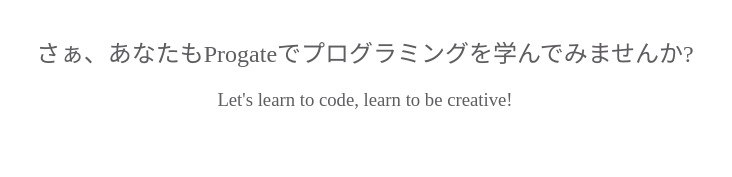
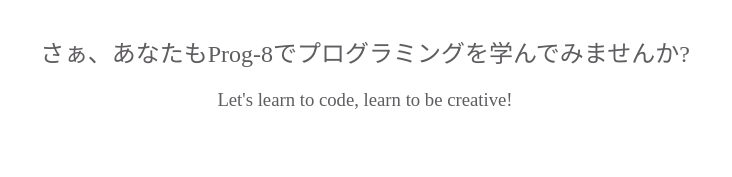
Before and after one commit to unicorn-lion/unicorn-lion.github.io, a plain HTML site: page index.html in a window 1280 px wide. Shown: the part 1312-1489 px from the top of the page, 275-1007 px from the left. Drawn offline with Linux system fonts and the light colour scheme.

Commit message:
Update index.html

```diff
--- a/index.html
+++ b/index.html
@@ -74,7 +74,7 @@
   <div class="message-wrapper">
     <div class="container">
       <div class="heading">
-        <h2>さぁ、あなたもProgateでプログラミングを学んでみませんか?</h2>
+        <h2>さぁ、あなたもProg-8でプログラミングを学んでみませんか?</h2>
         <h3>Let's learn to code, learn to be creative!</h3>
       </div>
       <span class="btn message">さっそく開発する</span>
```
